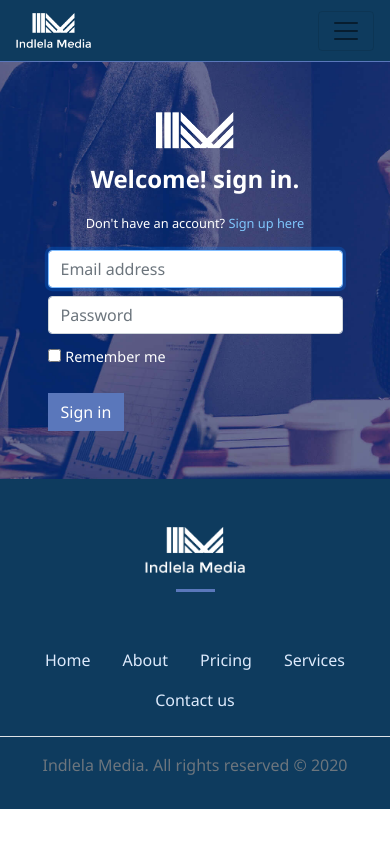
After one commit to bradleymubenga777/indlela-media, a web app: file logIn.html in a window 390 px wide. The commit adds this page. Run offline with its HTML, style and script files only (its server is not run), Linux system fonts and the light colour scheme; some libraries are stand-ins or nearby versions.

Commit message:
Responsive Login Form Completed.

```diff
--- a/css/main.css
+++ b/css/main.css
@@ -3,10 +3,12 @@ COLORS
 primary: rgb(14, 59, 94);
 secondary: rgb(90, 119, 187)
 */
+html{
+    scroll-behavior: smooth;
+}
 
 body{
     font-family: 'Segoe UI', Tahoma, Geneva, Verdana, sans-serif;
-    scroll-behavior: smooth;
     overflow-x: hidden;
 }
 
@@ -18,11 +20,23 @@ h4, h5, h6{
     font-weight: 700;
 }
 
+a{
+    color:rgb(127, 198, 252);
+}
+
+a:hover{
+    text-decoration: none;
+    color:rgb(177, 198, 248) !important;
+}
+
+.whiteText{
+    color: white !important;
+}
 /*Buttons*/
 .btn-outline-secondary{
     background-color: transparent !important;
-    border-color: rgb(194, 205, 231) !important;
-    color: rgb(221, 234, 252) !important;
+    border-color: rgb(235, 241, 255) !important;
+    color: rgb(255, 255, 255) !important;
     border-radius: 0;
     position: relative;
 }
@@ -223,3 +237,32 @@ label{
      while the background image is loading */
   background-color: #464646;
 }
+
+/*Sign Up PAGE*/
+.signInBg{
+      /* Location of the image */
+  background-image: url('../img/bordMembers.jpg');
+
+  /* Background image is centered vertically and horizontally at all times */
+  background-position: center center;
+
+  /* Background image doesn't tile */
+  background-repeat: no-repeat;
+
+  /* Background image is fixed in the viewport so that it doesn't move when
+     the content's height is greater than the image's height */
+  background-attachment: fixed;
+
+  /* This is what makes the background image rescale based
+     on the container's size */
+  background-size: cover;
+
+  /* Set a background color that will be displayed
+     while the background image is loading */
+  background-color: #464646;
+}
+
+.overflowHidden{
+    overflow: hidden;
+    color: rgb(221, 234, 252) !important;
+}
--- /dev/null
+++ b/logIn.html
@@ -0,0 +1,158 @@
+<!doctype html>
+<html lang="en">
+  <head>
+    <!-- Required meta tags -->
+    <meta charset="utf-8">
+    <meta name="viewport" content="width=device-width, initial-scale=1, shrink-to-fit=no">
+
+    <!-- Bootstrap CSS -->
+    <link rel="stylesheet" href="https://cdn.jsdelivr.net/npm/bootstrap@4.5.3/dist/css/bootstrap.min.css" integrity="sha384-TX8t27EcRE3e/ihU7zmQxVncDAy5uIKz4rEkgIXeMed4M0jlfIDPvg6uqKI2xXr2" crossorigin="anonymous">
+    <link rel="stylesheet" href="./css/main.css">
+    <link rel="stylesheet" href="https://use.fontawesome.com/releases/v5.13.0/css/all.css" integrity="sha384-Bfad6CLCknfcloXFOyFnlgtENryhrpZCe29RTifKEixXQZ38WheV+i/6YWSzkz3V" crossorigin="anonymous"/>
+    <link rel="stylesheet" href="https://cdnjs.cloudflare.com/ajax/libs/animate.css/4.1.1/animate.min.css">
+
+    <title>Indlela Media</title>
+  </head>
+  <body>
+    <div class="container">
+        <nav class="navbar navbar-expand-lg navbar-light fixed-top container">
+
+            <a class="navbar-brand">
+                <img class="img-fluid" src="./img/logo.png" width="75px">
+            </a>
+
+            <button class="navbar-toggler" data-target="#my-nav" data-toggle="collapse" aria-controls="my-nav" aria-expanded="false" aria-label="Toggle navigation">
+                <span class="navbar-toggler-icon"></span>
+            </button>
+
+            <div id="my-nav" class="collapse navbar-collapse">
+                <ul class="navbar-nav ml-auto">
+
+                    <li class="nav-item ml-2">
+                        <a class="nav-link" href="index.html">Home</a>
+                    </li>
+
+                    <li class="nav-item active ml-2">
+                        <a class="nav-link" href="#">About<span class="sr-only">(current)</span></a>
+                    </li>
+
+                    <li class="nav-item ml-2">
+                        <a class="nav-link" href="#">Pricing</a>
+                    </li>
+
+                    <li class="nav-item ml-2">
+                        <a class="nav-link" href="#">Services</a>
+                    </li>
+
+                    <li class="nav-item ml-2">
+                        <a class="nav-link btn btn-outline-secondary" href="./signUp.html">Sign up</a>
+                    </li>
+
+                </ul>
+            </div>
+        </nav>
+    </div>
+
+    <!--Sign Up Form-->
+    <section class="signInBg pt-5 pb-5">
+        <div class="container pt-3">
+            <div class="d-flex justify-content-center align-items-center row mt-5">
+                <div class="d-none d-sm-none d-md-none d-lg-block d-xl-block col-lg-6 col-xl-6 whiteText overflowHidden">
+                    <h3 class="animate__animated animate__fadeInLeft">Welcome! sign in.</h3>
+                    <p class="lead mr-1 animate__animated animate__fadeInLeft">Lorem ipsum dolor sit amet consectetur adipisicing elit. Consectetur quibusdam quis quisquam doloremque nulla neque libero laudantium consequuntur sapiente error.</p>
+                </div>
+
+                <div class="col-10 col-sm-10 col-md-7 col-lg-5 col-xl-4">
+                    <form class="form-signin whiteText animate__animated animate__fadeInRight">
+                        <div class="text-center">
+                            <img class="mb-3 img-fluid" src="./img/logoWhite.png" alt="" width="80">
+                        </div>
+                        <h4 class="mb-3 text-center d-sm-block d-md-block d-lg-none d-xl-none col-lg-6 col-xl-6">Welcome! sign in.</h4>
+                        <p class="text-center"><small>Don't have an account? <a href="#">Sign up here</a></small></p>
+
+                        <label for="inputEmail" class="sr-only">Email address</label>
+                        <input type="email" id="inputEmail" class="form-control" placeholder="Email address" required="" autofocus="">
+
+                        <label for="inputPassword" class="sr-only">Password</label>
+                        <input type="password" id="inputPassword" class="form-control mt-2 mb-2" placeholder="Password" required="">
+
+                        <div class="checkbox mb-3 d-flex">
+                          <label class="align-self-start">
+                            <input class="inputText" type="checkbox" value="remember-me"> <small>Remember me</small>
+                          </label>
+                        </div>
+                        <button class="btn btn-primary" type="submit">Sign in</button>
+                    </form>
+                </div>
+
+            </div>
+        </div>
+    </section>
+
+
+    <!--Footer-->
+    <footer class="footer">
+        <div class="text-center py-5">
+            <a href="#" class="">
+                <img class="mb-3" src="./img/logo.png" width="100px">
+            </a>
+
+            <div class="mx-auto heading-line"></div>
+        </div>
+
+        <div class="row mb-3">
+            <div class="col-lg-8 offset-lg-2 text-center">
+                <ul class="nav justify-content-center">
+
+                    <li class="nav-item">
+                        <a class="nav-link" href="./index.html">Home</a>
+                    </li>
+
+                    <li class="nav-item">
+                        <a class="nav-link" href="#">About</a>
+                    </li>
+
+                    <li class="nav-item">
+                        <a class="nav-link" href="#">Pricing</a>
+                    </li>
+
+                    <li class="nav-item">
+                        <a class="nav-link" href="#">Services</a>
+                    </li>
+
+                    <li class="nav-item">
+                        <a class="nav-link" href="index.html#contactUs">Contact us</a>
+                    </li>
+                </ul>
+            </div>
+        </div>
+
+        <div class="copywright text-center py-3 border-top text-muted">
+            <p>Indlela Media. All rights reserved &copy; 2020</p>
+        </div>
+    </footer>
+
+
+
+
+
+
+
+
+
+
+
+
+
+
+
+
+
+
+
+
+
+    <script src="https://code.jquery.com/jquery-3.5.1.slim.min.js" integrity="sha384-DfXdz2htPH0lsSSs5nCTpuj/zy4C+OGpamoFVy38MVBnE+IbbVYUew+OrCXaRkfj" crossorigin="anonymous"></script>
+    <script src="https://cdn.jsdelivr.net/npm/bootstrap@4.5.3/dist/js/bootstrap.bundle.min.js" integrity="sha384-ho+j7jyWK8fNQe+A12Hb8AhRq26LrZ/JpcUGGOn+Y7RsweNrtN/tE3MoK7ZeZDyx" crossorigin="anonymous"></script>
+  </body>
+</html>
```
Also changed, not shown: index.html (+23 -22 lines), img/logoBlack.png (added), img/logoWhite.png (added).
